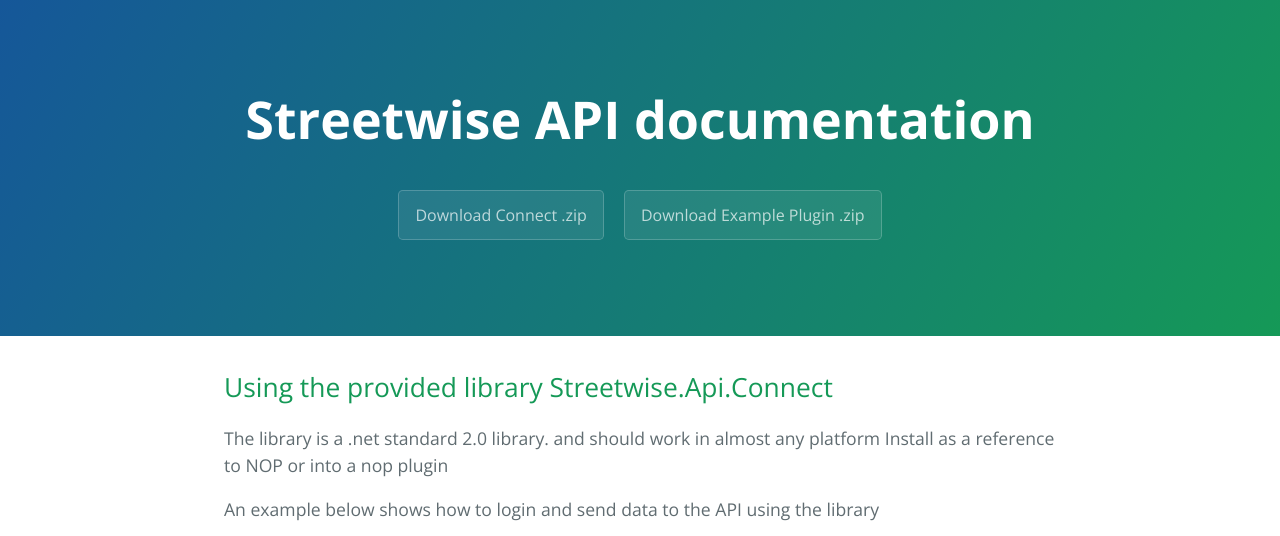
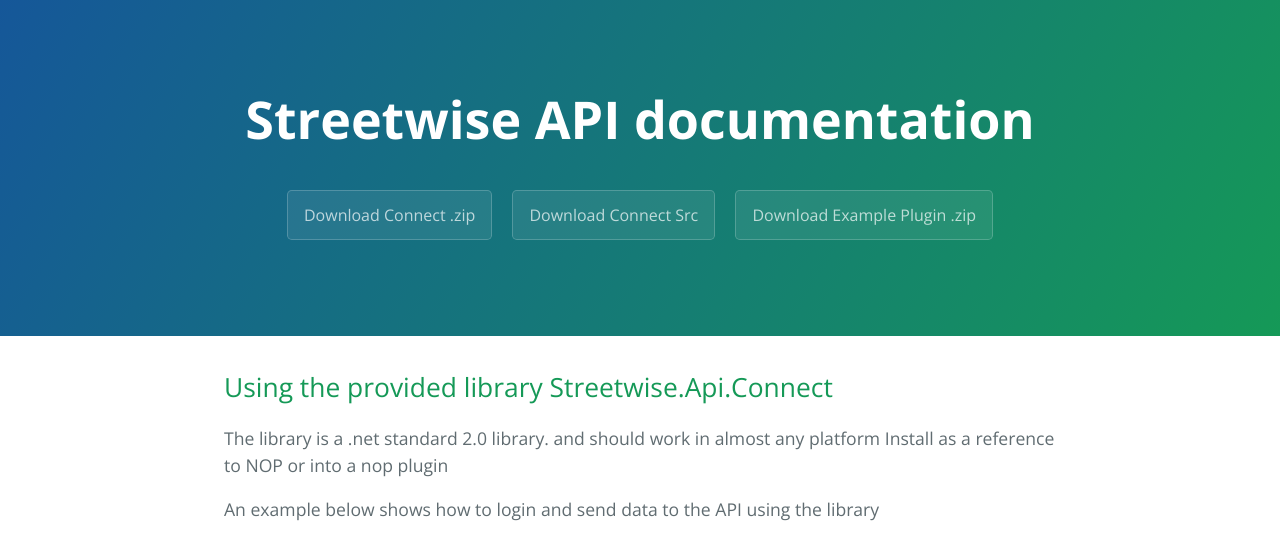
Before and after one commit to davidparker/streetwise.github.io, a Jekyll site: the page built from index.markdown, in a window 1280 px wide and 900 px high, cut to the strip 0-536 px from the top of the window. Built offline with Jekyll 4.4.1, drawn with Linux system fonts in a browser that asks for light colours; our own code applies the rules of GitHub Pages for plain Markdown files.

Commit message:
Added src to the downloads

```diff
--- a/_includes/page-header.html
+++ b/_includes/page-header.html
@@ -2,5 +2,6 @@
   <h1 class="project-name">{{ site.title }}</h1>
   <h2 class="project-tagline">{{ site.tagline }}</h2>
   <a href="Streetwise.Api.Connect.Release.zip" class="btn">Download Connect .zip</a>
+  <a href="Streetwise.Connect.Release.Src.zip" class="btn">Download Connect Src</a>
   <a href="Nop.Plugin.Misc.TestStreetwiseApi.zip" class="btn">Download Example Plugin .zip</a>
 </section>
```
Also changed, not shown: 1 other file.
